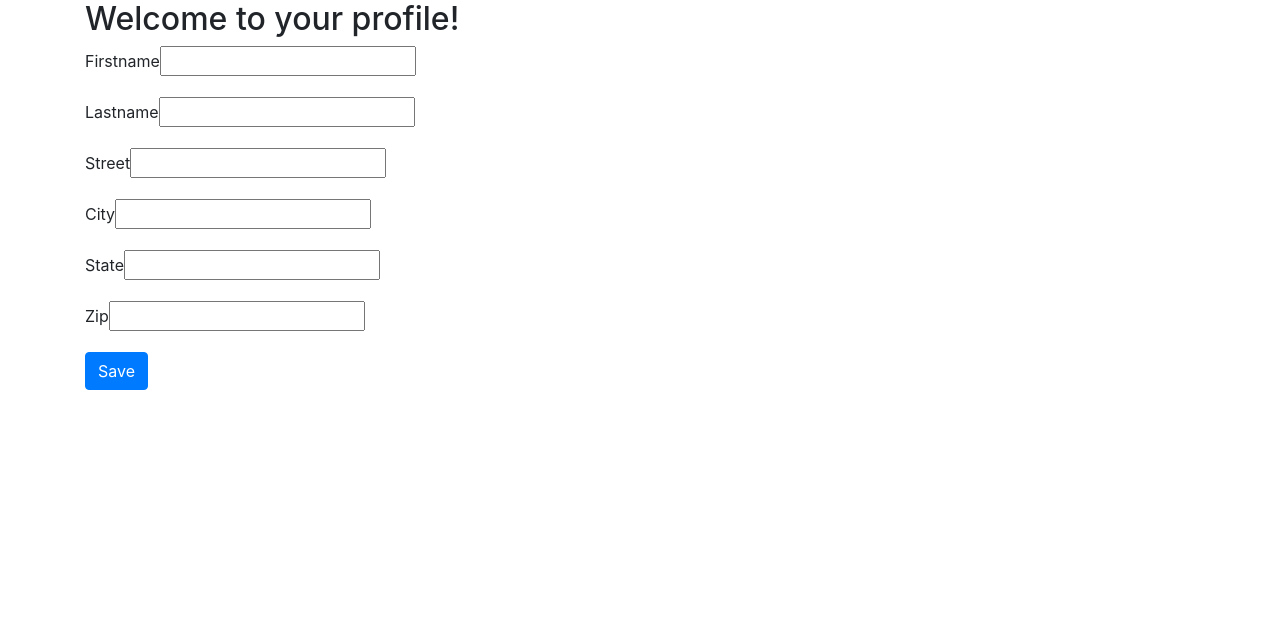
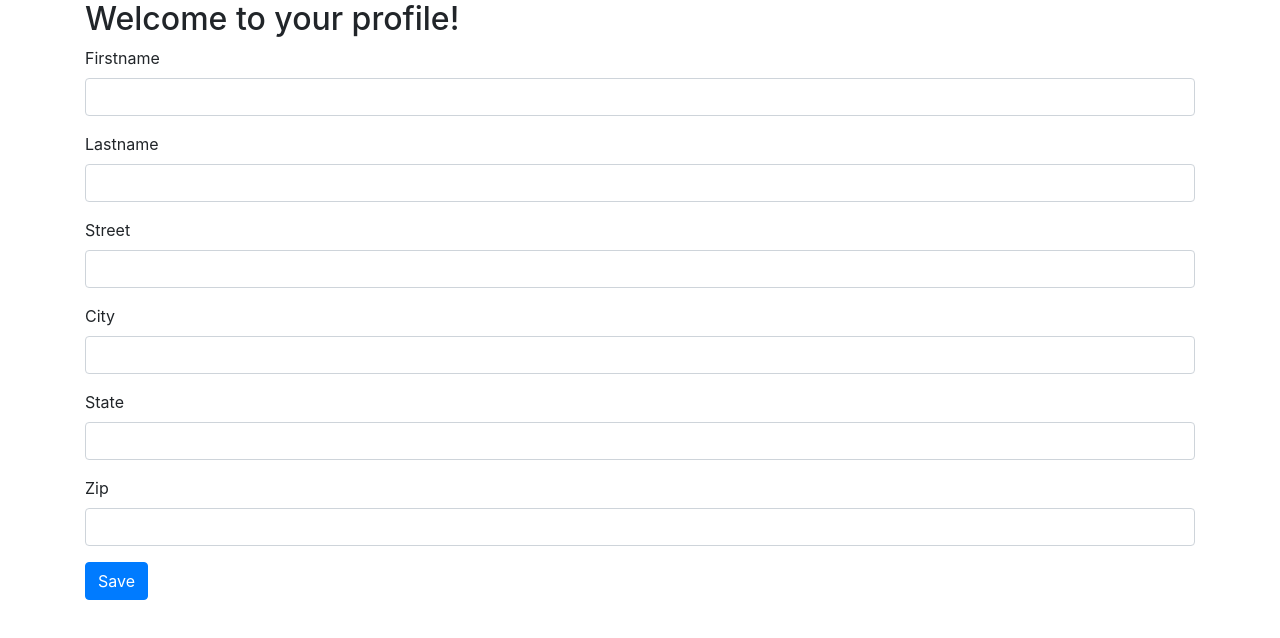
Before and after one commit to Anuhnee/CaptivistAngular, an Angular app: page /userprofile in a window 1280 px wide. Shown: the top 638 px of the page. Built offline with nearby package versions, Linux system fonts and the light colour scheme.

Commit message:
cleaned up user profile template

```diff
--- a/src/app/user-profile/user-profile.component.html
+++ b/src/app/user-profile/user-profile.component.html
@@ -3,28 +3,28 @@
   <form #userform="ngForm" (ngSubmit)="onSubmit(userform.value)">
     <div class="form-group">
       <label>Firstname</label>
-            <input type="text" class="formControl" name="firstname" ngModel>
+      <input type="text" class="form-control" name="firstname" ngModel />
     </div>
     <div class="form-group">
       <label>Lastname</label>
-            <input type="text" class="formControl" name="lastname" ngModel>
+      <input type="text" class="form-control" name="lastname" ngModel />
     </div>
     <div class="form-group">
       <label>Street</label>
-            <input type="text" class="formControl" name="street" ngModel>
+      <input type="text" class="form-control" name="street" ngModel />
     </div>
     <div class="form-group">
       <label>City</label>
-            <input type="text" class="formControl" name="city" ngModel>
+      <input type="text" class="form-control" name="city" ngModel />
     </div>
 
     <div class="form-group">
       <label>State</label>
-            <input type="text" class="formControl" name="state" ngModel>
+      <input type="text" class="form-control" name="state" ngModel />
     </div>
     <div class="form-group">
       <label>Zip</label>
-            <input type="text" class="formControl" name="zip" ngModel>
+      <input type="text" class="form-control" name="zip" ngModel />
     </div>
     <button type="submit" class="btn btn-primary">Save</button>
   </form>
--- a/src/index.html
+++ b/src/index.html
@@ -5,8 +5,8 @@
   <title>CaptivistAngular</title>
   <base href="/">
   <meta name="viewport" content="width=device-width, initial-scale=1">
+  <link rel="stylesheet" href="https://stackpath.bootstrapcdn.com/bootstrap/4.4.1/css/bootstrap.min.css" integrity="sha384-Vkoo8x4CGsO3+Hhxv8T/Q5PaXtkKtu6ug5TOeNV6gBiFeWPGFN9MuhOf23Q9Ifjh" crossorigin="anonymous">
   <link rel="icon" type="image/x-icon" href="favicon.ico">
-  <link rel="stylesheet" href="https://stackpath.bootstrapcdn.com/bootstrap/4.4.1/css/bootstrap.min.css" integrity="sha384-Vkoo8x4CGsO3+Hhxv8T/Q5PaXtkKtu6ug5TOeNV6gBiFeWPGFN9MuhOf23Q9Ifjh" crossorigin="anonymous">
 </head>
 <body>
   <app-root></app-root>
```
Lines whose indentation alone changed are shown as unchanged.
